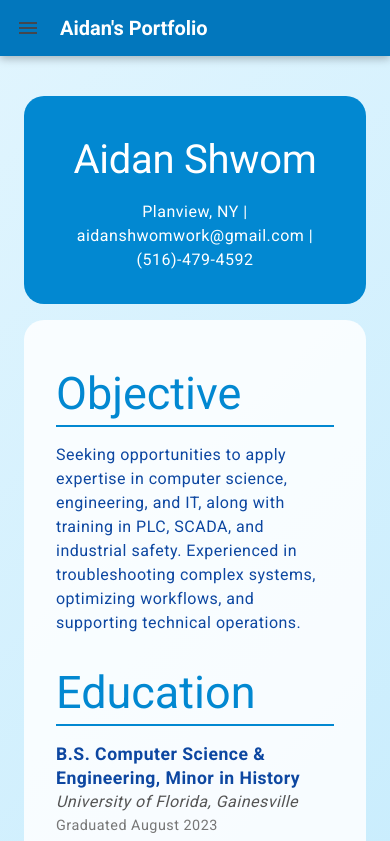
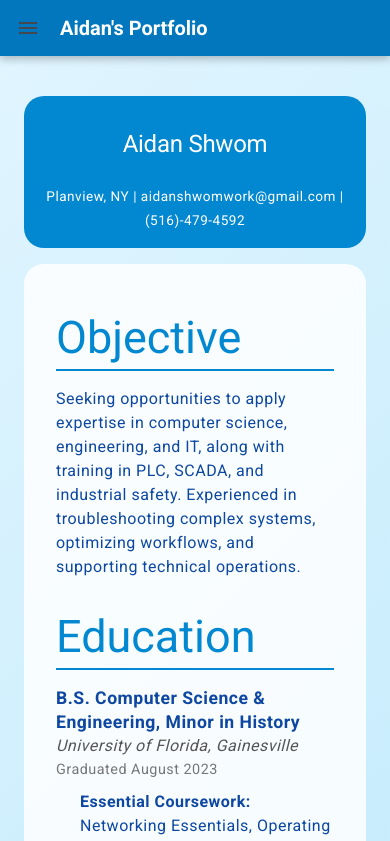
Before and after one commit to ashwom2017/aidan-portfolio, an Angular app in the folder frontend/: page /resume in a window 390 px wide. Shown: the top 841 px of the page. Built offline with nearby package versions, Linux system fonts and the light colour scheme.

Commit message:
header fix

```diff
--- a/frontend/src/app/resume/resume.component.css
+++ b/frontend/src/app/resume/resume.component.css
@@ -6,7 +6,6 @@ body {
   background: transparent !important;
   color: #0d47a1;
 }
-
 /* Header */
 header {
   background-color: #0288d1;
@@ -25,6 +24,31 @@ header p {
   margin: 0.5rem 0 0 0;
   font-size: 1rem;
   word-break: break-word;
+}
+
+/* Responsive adjustments */
+@media (max-width: 768px) {
+  header {
+    padding: 1.5rem 1rem;
+  }
+  header h1 {
+    font-size: 2rem;
+  }
+  header p {
+    font-size: 0.95rem;
+  }
+}
+
+@media (max-width: 480px) {
+  header {
+    padding: 1rem 0.5rem;
+  }
+  header h1 {
+    font-size: 1.5rem;
+  }
+  header p {
+    font-size: 0.85rem;
+  }
 }
 
 main {
@@ -117,7 +141,7 @@ ul {
 
 .skills-grid {
   display: grid;
-  grid-template-columns: 1fr 1fr;
+  grid-template-columns: repeat(auto-fit, minmax(300px, 1fr));
   gap: 16px;
   margin-top: 16px;
 }
```
